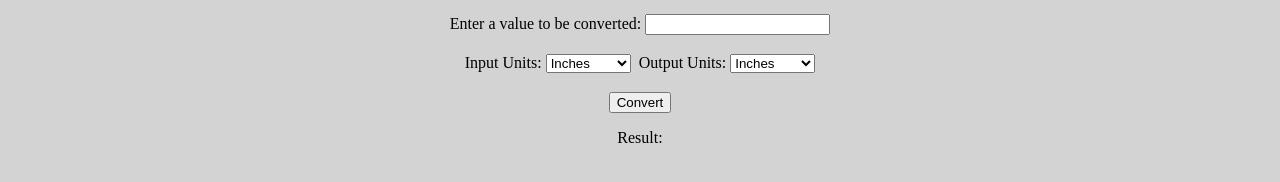
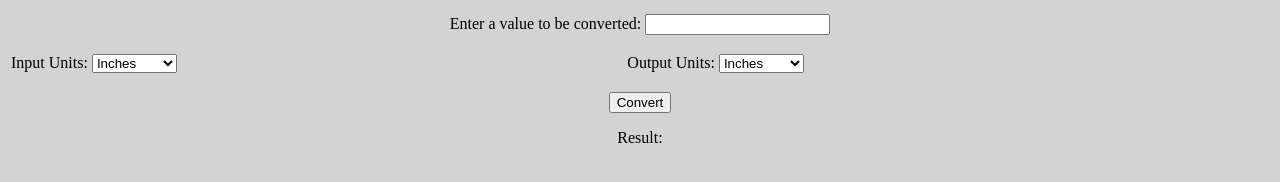
Before and after one commit to jaredlillywhite/jaredlillywhite.github.io, a plain HTML site: page unitcalculator.html in a window 1280 px wide. Shown: the part 220-402 px from the top of the page. Drawn offline with Linux system fonts and the light colour scheme.

Commit message:
Update unitcalculator.html

```diff
--- a/unitcalculator.html
+++ b/unitcalculator.html
@@ -124,7 +124,7 @@ h2 {
   <h2>By Jared Lillywhite... I promise</h2>
   <p align="center"> Enter a value to be converted: <input type="number" id ="numval"> </p>
   <p align="center">
-  <table style=""width:100% align="center">
+  <table style="width:100%" align="center">
     <tr>
       <td><form action="/action_page.php">
         <label for="input"> Input Units:</label>
```
